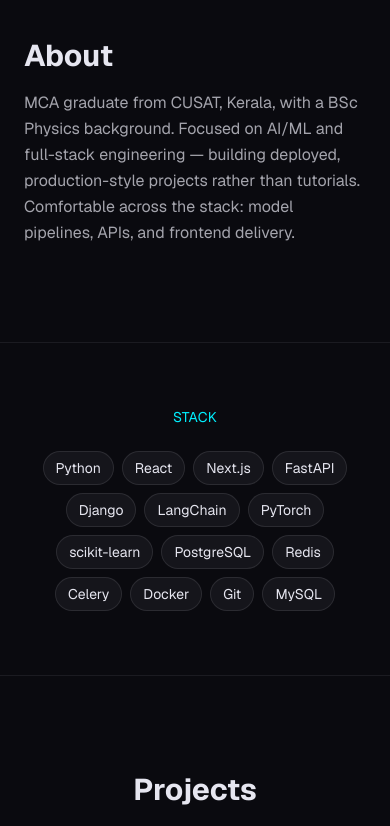
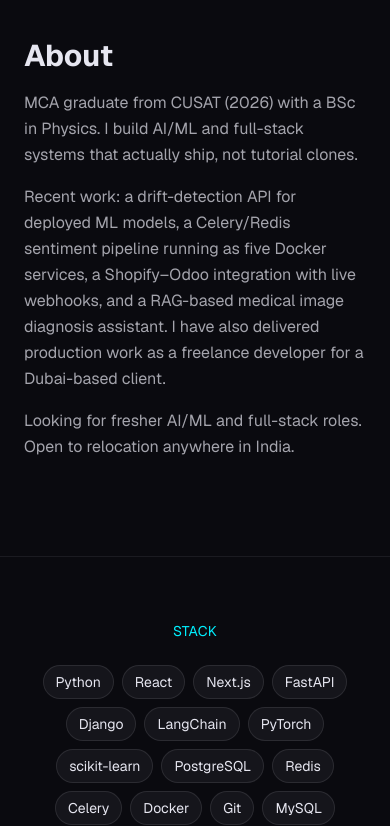
Before and after one commit to ABHISHEKTU/portfolio, a Next.js app: page / in a window 390 px wide. Shown: the part 1032-1858 px from the top of the page. Built offline with nearby package versions, Linux system fonts and the light colour scheme.

Commit message:
Update About summary and add phone contact

```diff
--- a/components/About.tsx
+++ b/components/About.tsx
@@ -34,12 +34,23 @@ export default function About() {
           >
             About
           </h2>
-          <p className="text-foreground/70 leading-relaxed">
-            MCA graduate from CUSAT, Kerala, with a BSc Physics background.
-            Focused on AI/ML and full-stack engineering — building deployed,
-            production-style projects rather than tutorials. Comfortable
-            across the stack: model pipelines, APIs, and frontend delivery.
-          </p>
+           <div className="space-y-4 text-foreground/70 leading-relaxed">
+  <p>
+    MCA graduate from CUSAT (2026) with a BSc in Physics. I build AI/ML and
+    full-stack systems that actually ship, not tutorial clones.
+  </p>
+  <p>
+    Recent work: a drift-detection API for deployed ML models, a
+    Celery/Redis sentiment pipeline running as five Docker services, a
+    Shopify–Odoo integration with live webhooks, and a RAG-based medical
+    image diagnosis assistant. I have also delivered production work as a
+    freelance developer for a Dubai-based client.
+  </p>
+  <p>
+    Looking for fresher AI/ML and full-stack roles. Open to relocation
+    anywhere in India.
+  </p>
+</div>
         </div>
       </motion.div>
     </section>
--- a/components/Contact.tsx
+++ b/components/Contact.tsx
@@ -30,6 +30,12 @@ export default function Contact() {
         transition={{ duration: 0.5, delay: 0.1, ease: "easeOut" }}
         className="flex flex-wrap gap-4 justify-center"
       >
+     <a
+  href="tel:+917594009262"
+  className="px-6 py-3 rounded-full border border-foreground/30 hover:border-accent-cyan transition"
+>
+  +91 75940 09262
+</a>
         <a
           href="mailto:abhishektu123@gmail.com"
           className="px-6 py-3 rounded-full bg-accent-cyan text-black font-medium hover:opacity-80 transition"
```
